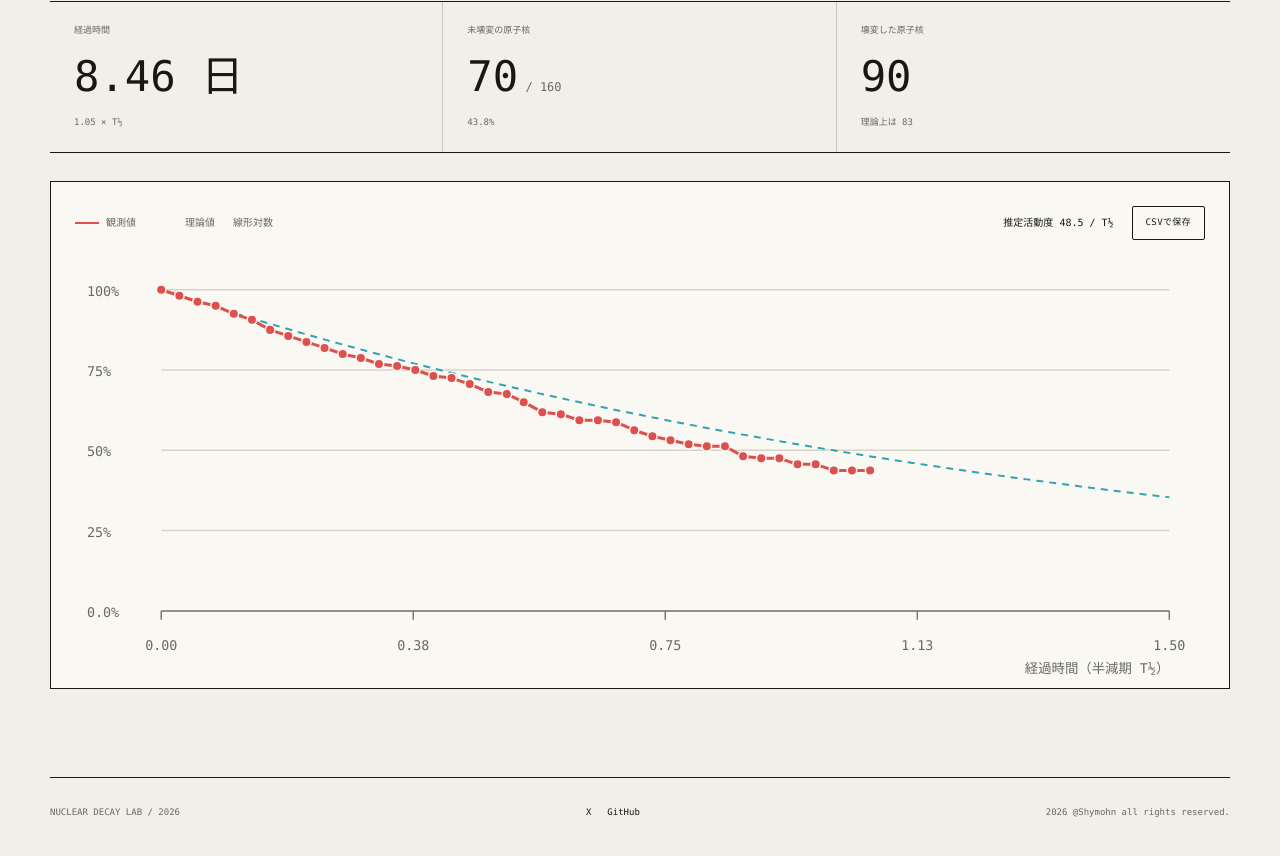
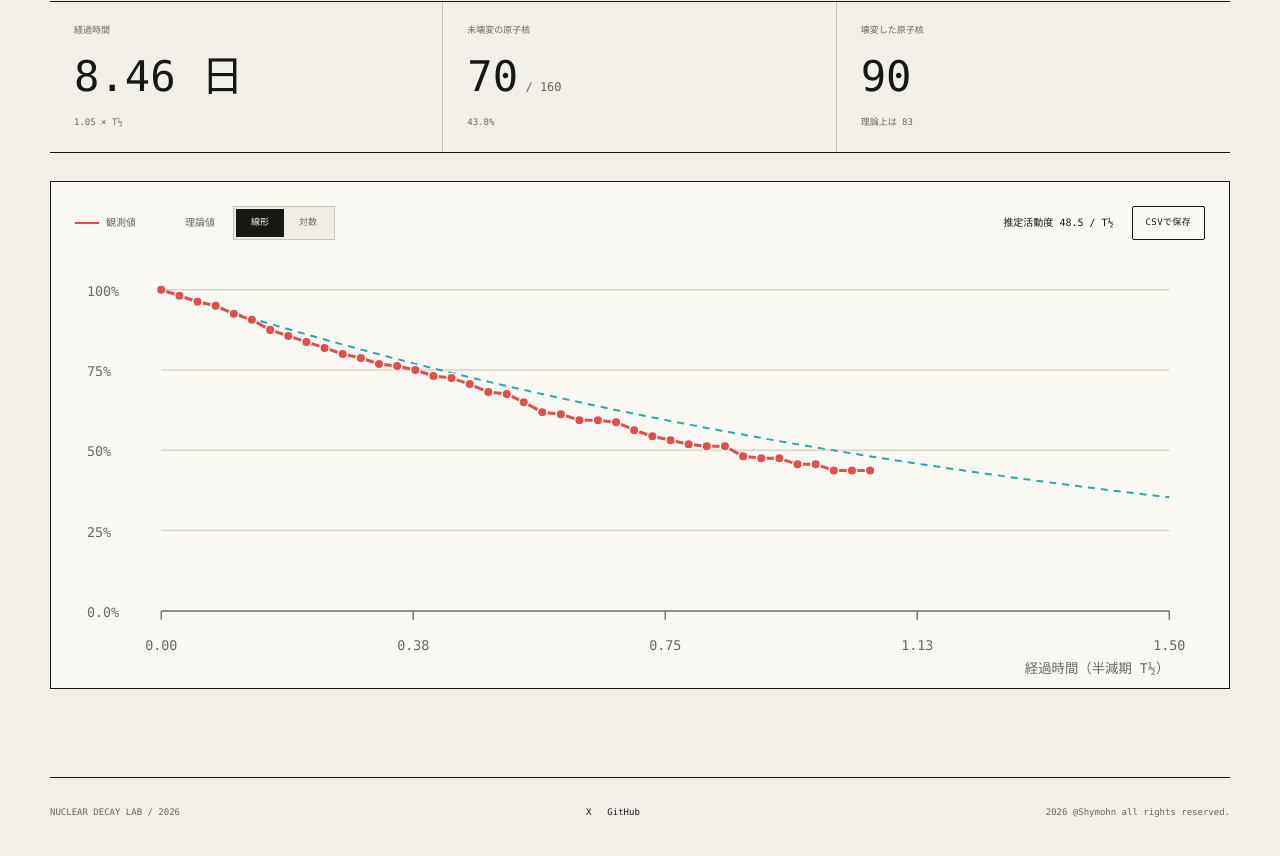
Before and after one commit to shymohn99/nuclear-decay-lab, a Next.js app: page / in a window 1280 px wide. Shown: the part 1674-2530 px from the top of the page. Built offline with nearby package versions, Linux system fonts and the light colour scheme.

Commit message:
Style graph scale controls

```diff
--- a/app/globals.css
+++ b/app/globals.css
@@ -731,6 +731,35 @@ input[type="range"] {
 .observed-line { background: var(--parent); }
 .theory-line { border-top: 2px dashed var(--daughter); }
 
+.chart-scale-toggle {
+  display: inline-flex;
+  padding: 2px;
+  border: 1px solid var(--line);
+  background: #efede6;
+}
+
+.chart-scale-toggle button {
+  min-width: 48px;
+  min-height: 28px;
+  padding: 0 10px;
+  color: var(--muted);
+  border: 0;
+  background: transparent;
+  font-family: var(--mono);
+  font-size: 9px;
+  cursor: pointer;
+}
+
+.chart-scale-toggle button[aria-pressed="true"] {
+  color: #faf8f2;
+  background: var(--ink);
+}
+
+.chart-scale-toggle button:focus-visible {
+  outline: 2px solid rgb(var(--parent-rgb));
+  outline-offset: 2px;
+}
+
 .chart-meta strong {
   margin-left: auto;
   color: var(--ink);
```
